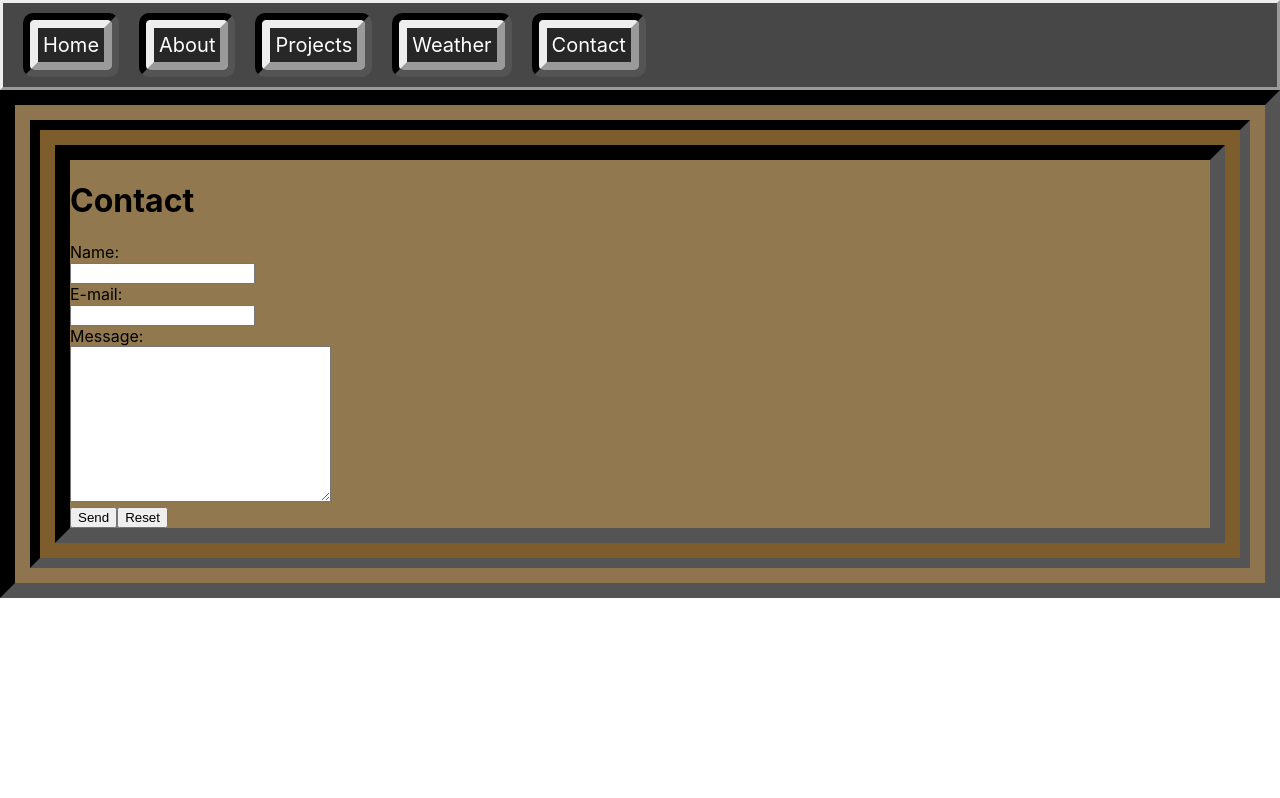
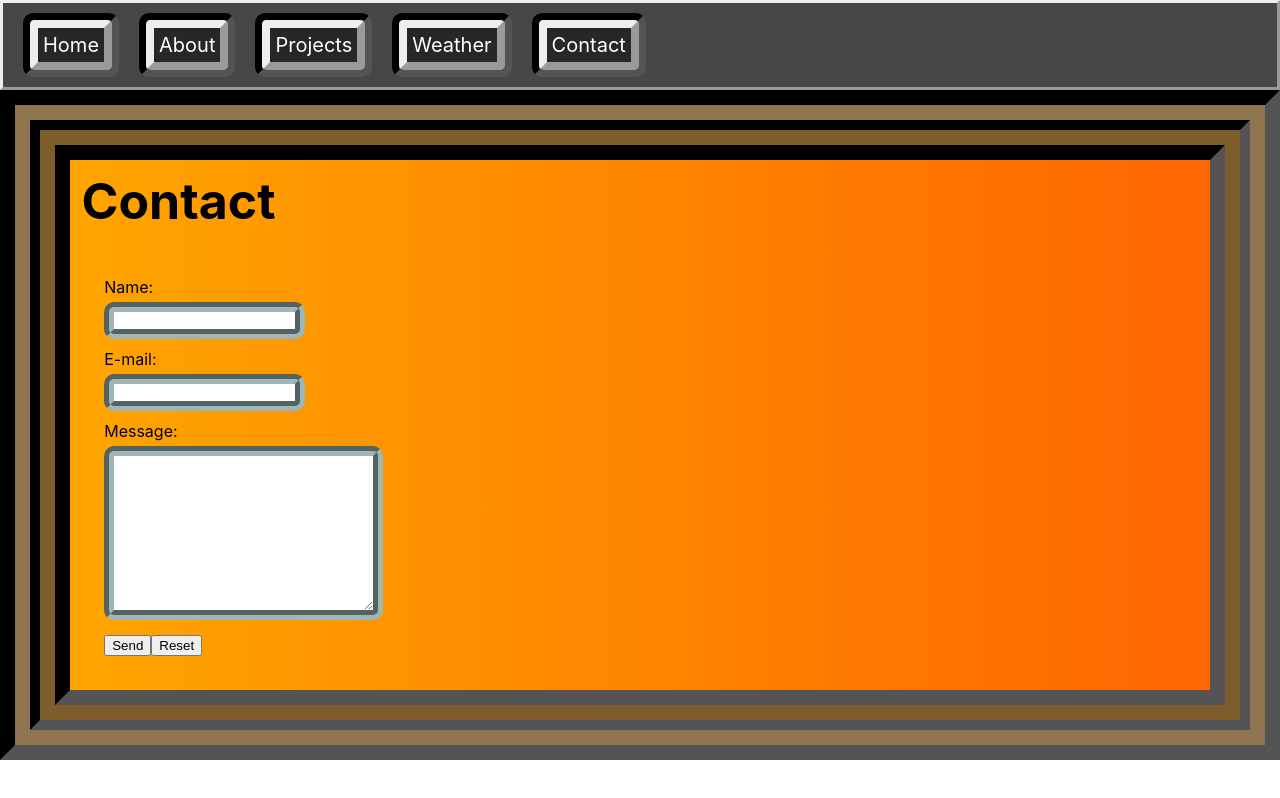
Before and after one commit to Mihso/testing, a React (Create React App) app: page /contact in a window 1280 px wide. Built offline with nearby package versions, Linux system fonts and the light colour scheme.

Commit message:
stylize contact page

```diff
--- /dev/null
+++ b/src/contact/contact.css
@@ -0,0 +1,26 @@
+.contact-app{
+    align-content: center;
+    margin: auto;
+    background-image: linear-gradient(0.25turn, orange, rgb(255, 102, 0));
+}
+
+.contact-head{
+    font-size: 50px;
+    margin: auto;
+    padding: 1%;
+}
+
+.contact-box{
+    border-color: rgb(159, 182, 182);
+    border-width: 10px;
+    border-style:groove;
+    border-radius: 10px;
+    margin-top: 5px;
+    margin-bottom: 10px;
+}
+
+.contact-form{
+    padding: 3%;
+    align-self: center;
+    justify-content: center;
+}
--- a/src/contact/contact.js
+++ b/src/contact/contact.js
@@ -1,4 +1,4 @@
-import '../App.css';
+import './contact.css';
 import { useState,useRef } from 'react';
 import emailjs from '@emailjs/browser';
 
@@ -24,25 +24,25 @@ function Contact() {
         };
 
   return (
-    <div>
+    <div className='contact-app'>
 
-    <h1>Contact</h1>
+    <h1 className="contact-head">Contact</h1>
 
-    <form ref={form} onSubmit={sendEmail}>
+    <form className="contact-form" ref={form} onSubmit={sendEmail}>
     Name:
     <br></br>
-    <input type="text" name="from_name" />
+    <input className='contact-box' type="text" name="from_name" />
     <br></br>
     E-mail:
     <br></br>
-    <input type="text" name="user_email" />
+    <input className='contact-box' type="text" name="user_email" />
     <br></br>
     Message:
     <br></br>
-    <textarea name="message" rows="10" cols="30" size="50"></textarea>
+    <textarea className='contact-box' name="message" rows="10" cols="30" size="50"></textarea>
     <br></br>
-    <input class="buttoner" type="submit" value="Send" />
-    <input class="buttoner" type="reset" value="Reset" />
+    <input className="buttoner" type="submit" value="Send" />
+    <input className="buttoner" type="reset" value="Reset" />
     </form>
     </div>
   );
```
